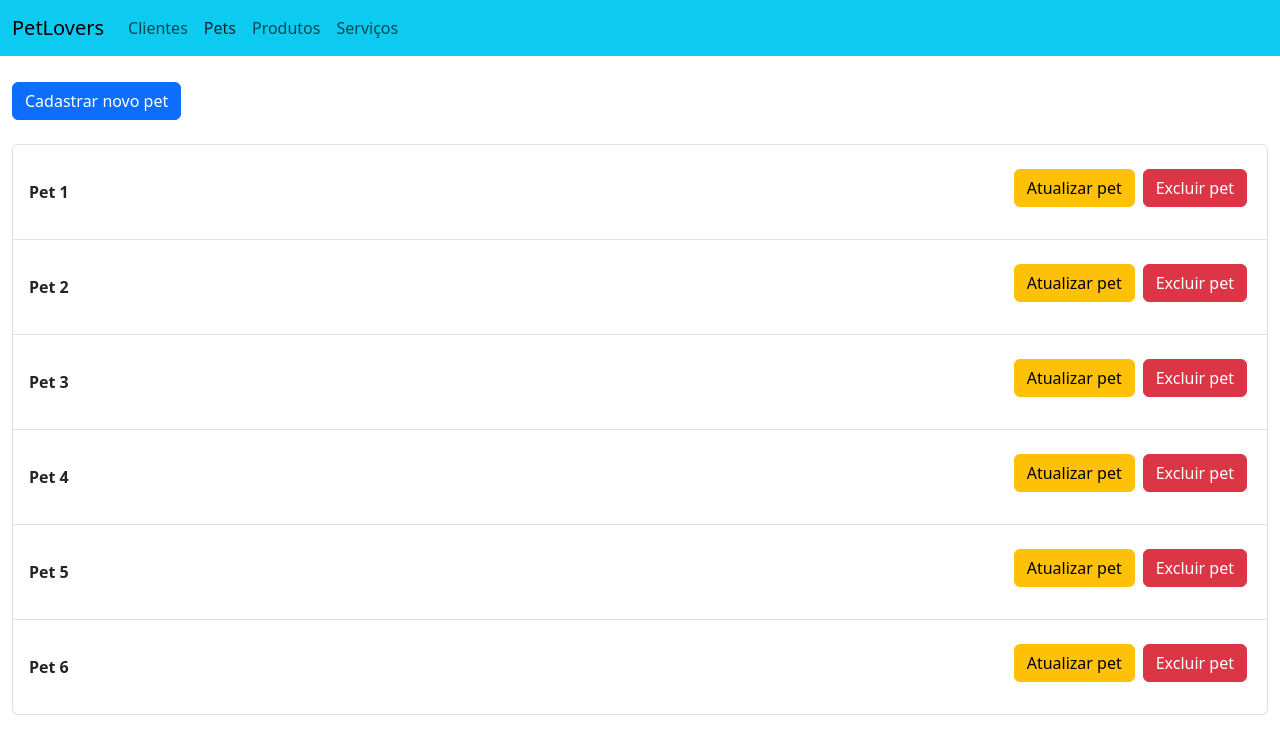
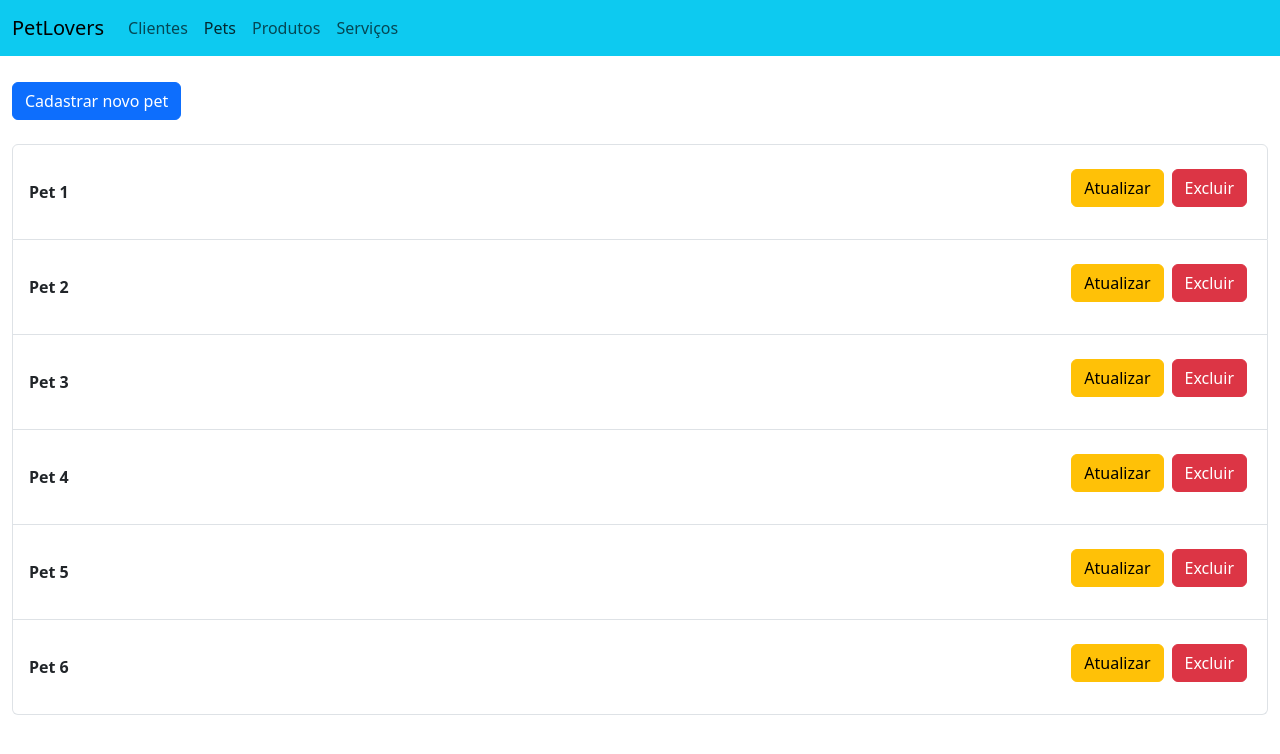
Before and after one commit to BrunoVieira003/PetLovers, a React (Create React App) app: page / in a window 1280 px wide. Both pictures are taken after a click on the link "Pets". Shown: the top 754 px of the page. Built offline with nearby package versions, Linux system fonts and the light colour scheme.

Commit message:
Update listaPets.tsx

```diff
--- a/src/componentes/pets/listaPets.tsx
+++ b/src/componentes/pets/listaPets.tsx
@@ -20,8 +20,8 @@ export default class ListaPet extends Component<props>{
                 <div className="list-group-item d-flex justify-content-between align-items-center">
                     <div className="fw-bold">{itemData.nome}</div>
                     <div className="ms-2">
-                        <button type="button" className="btn btn-warning mb-4 mt-3 mx-1" data-bs-toggle="modal" data-bs-target={`#atualizarPet${i}`}>Atualizar pet</button>
-                        <button type="button" className="btn btn-danger mb-4 mt-3 mx-1">Excluir pet</button>
+                        <button type="button" className="btn btn-warning mb-4 mt-3 mx-1" data-bs-toggle="modal" data-bs-target={`#atualizarPet${i}`}>Atualizar</button>
+                        <button type="button" className="btn btn-danger mb-4 mt-3 mx-1">Excluir</button>
                         <FormularioAtualizarPet tema={tema} id={i} nome={itemData.nome}/>
                     </div>
                 </div>
```
